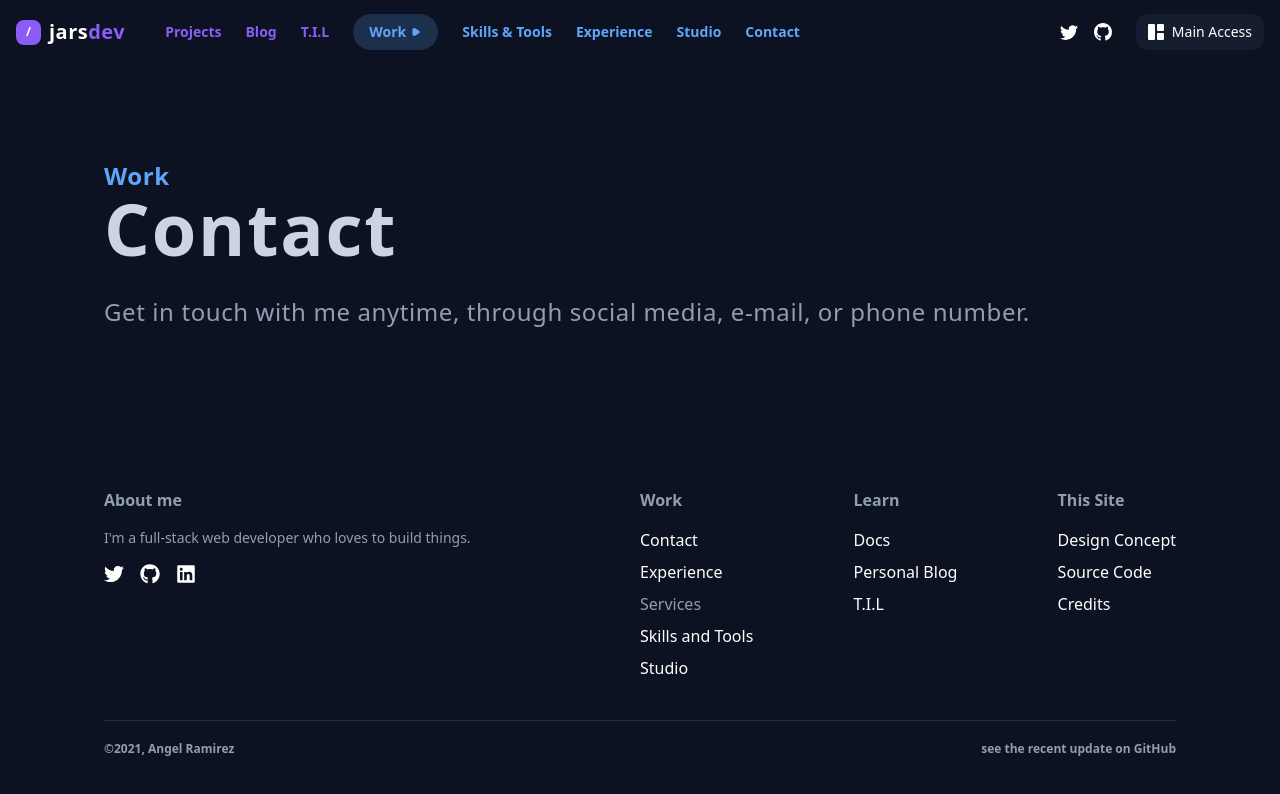
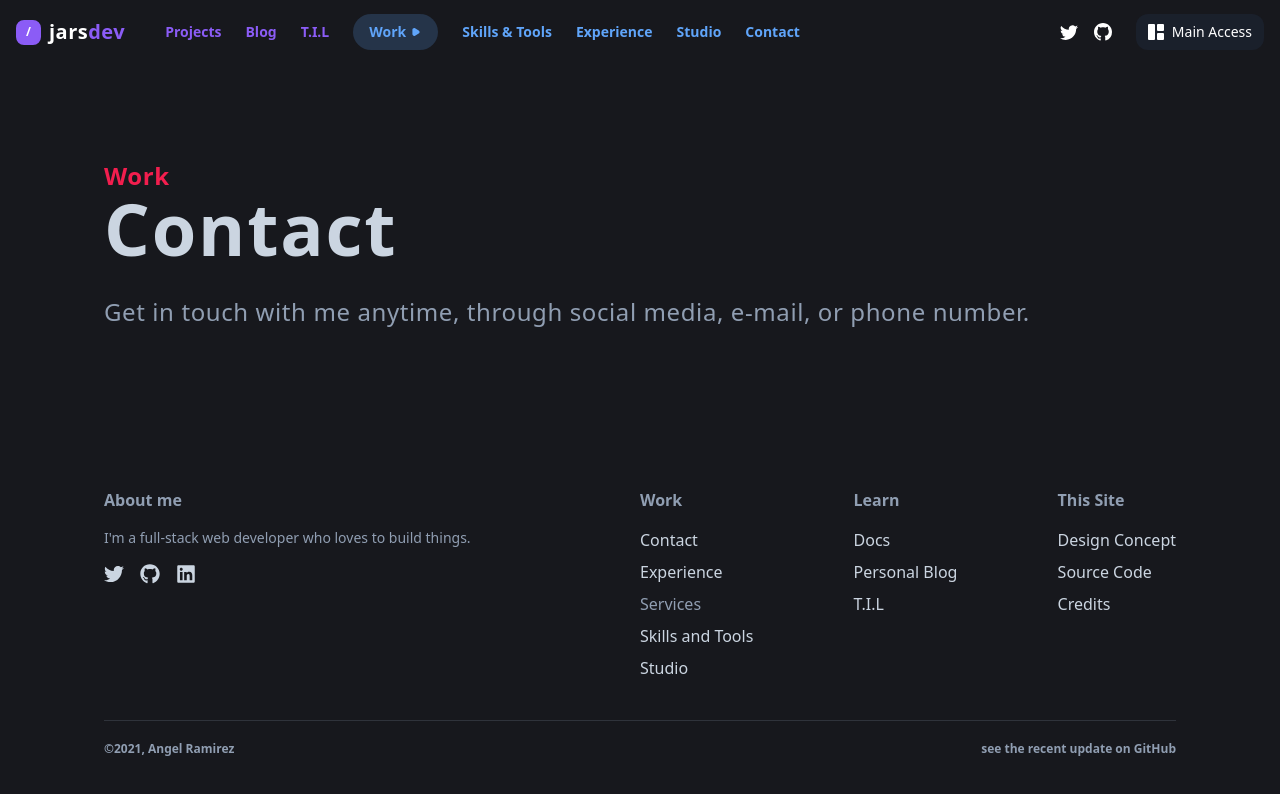
Before and after one commit to ImJars/Development-full-coding, a React (Vite) app: page /contact in a window 1280 px wide. Shown: the top 794 px of the page. Built offline with nearby package versions, Linux system fonts and the light colour scheme.

Commit message:
Update contact.jsx

```diff
--- a/src/contact.jsx
+++ b/src/contact.jsx
@@ -6,14 +6,14 @@ function Contact() {
   return (
     <>
         <section
-            className='bg-primary w-full h-screen text-white'
+            className='bg-update_primary w-full h-screen text-text-white-gray'
         >
             <Wraped>
                 <div
                     className='pb-20'
                 >
                     <h1
-                        className='text-text-blue text-2xl tracking-wide pt-40 font-bold'
+                        className='text-update_secondary text-2xl tracking-wide pt-40 font-bold'
                     >
                         Work
                     </h1>
```
